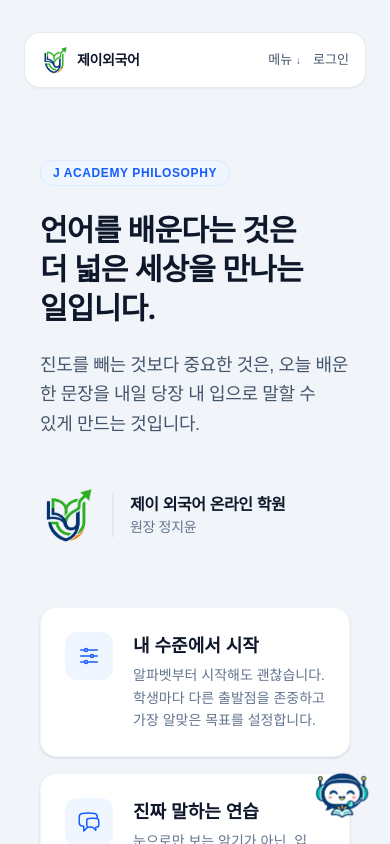
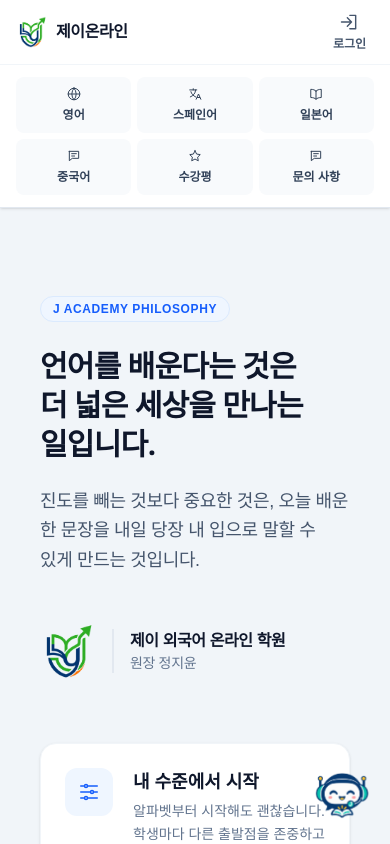
Before and after one commit to jeongjiyun777-ui/j-academy, a Next.js app in the folder frontend/: page / in a window 390 px wide. Shown: the top 844 px of the page. Built offline with nearby package versions, Linux system fonts and the light colour scheme.

Commit message:
Redesign responsive J Online header

```diff
--- a/frontend/app/(components)/header/Header.tsx
+++ b/frontend/app/(components)/header/Header.tsx
@@ -11,12 +11,42 @@ type LessonApplication = {
 };
 
 
+const subjects = [
+  { href: "/teacher_english", label: "영어", icon: "globe" },
+  { href: "/teacher_spanish", label: "스페인어", icon: "language" },
+  { href: "/teacher_japanese", label: "일본어", icon: "book" },
+  { href: "/teacher_chinese", label: "중국어", icon: "chat" },
+] as const;
+
+const paths = {
+  globe: "M2 12h20M12 2a10 10 0 1 0 0 20 10 10 0 0 0 0-20Zm0 0a15 15 0 0 1 0 20 15 15 0 0 1 0-20Z",
+  language: "M3 5h12M9 3v2m4 0c0 6-4 10-9 12m1-9c1 4 4 7 8 9m1 4 4-9 4 9m-6-3h4",
+  book: "M12 7c-2-2-5-3-9-3v14c4 0 7 1 9 3 2-2 5-3 9-3V4c-4 0-7 1-9 3Zm0 0v14",
+  chat: "M4 4h16v12H9l-5 4V4Zm4 4h8m-8 4h5",
+  star: "m12 3 2.8 5.7 6.2.9-4.5 4.4 1.1 6.2-5.6-3-5.6 3 1.1-6.2L3 9.6l6.2-.9L12 3Z",
+  list: "M5 4h14v16H5zM8 8h8m-8 4h8m-8 4h5",
+  user: "M4 21v-2a4 4 0 0 1 4-4h8a4 4 0 0 1 4 4v2M12 3a4 4 0 1 0 0 8 4 4 0 0 0 0-8Z",
+  login: "M10 7l5 5-5 5m5-5H3m10-8h7v16h-7",
+  chevron: "m6 9 6 6 6-6",
+};
+
+function HeaderIcon({ name, small = false }: { name: keyof typeof paths; small?: boolean }) {
+  return (
+    <svg aria-hidden="true" className={small ? "size-3.5 shrink-0" : "size-5 shrink-0"} viewBox="0 0 24 24" fill="none" stroke="currentColor" strokeWidth={1.7} strokeLinecap="round" strokeLinejoin="round">
+      <path d={paths[name]} />
+    </svg>
+  );
+}
+
+const navClass = "flex shrink-0 items-center gap-1.5 whitespace-nowrap rounded-md px-1 py-2 text-sm font-semibold text-slate-700 hover:text-blue-700";
+const accountClass = "block rounded-lg px-3 py-2 text-sm text-slate-700 hover:bg-blue-50 hover:text-blue-700";
+
 export default function Header() {
   const [isLoggedIn, setIsLoggedIn] = useState(false);
   const [userName, setUserName] = useState("");
   const [userRole, setUserRole] = useState("");
   const [applications, setApplications] = useState<LessonApplication[]>([]);
-  const [openMenu, setOpenMenu] = useState<"user" | "admin" | null>(null);
+  const [subjectsOpen, setSubjectsOpen] = useState(false);
 
   const canAccessLessons =
     isLoggedIn && userRole === "student";
@@ -211,174 +241,111 @@ export default function Header() {
     loadMyApplications();
   }, [canAccessLessons]);
 
+  const links = canAccessAdmin
+    ? [
+        { href: "/admin", label: "수강 신청 목록", icon: "list" },
+        { href: "/admin_inquiries", label: "문의 관리", icon: "chat" },
+        { href: "/member_list", label: "회원 목록", icon: "user" },
+      ] as const
+    : [
+        { href: "/reviews", label: "수강평", icon: "star" },
+        { href: "/inquiries", label: "문의 사항", icon: "chat" },
+      ] as const;
+
   return (
-    <header className="mx-auto flex h-14 sm:h-20 w-full max-w-7xl items-center justify-between px-4 sm:px-6 bg-white rounded-2xl shadow-xs border border-slate-200/80 my-2 sm:my-3">
-      <Link href="/" className="flex items-center gap-2 sm:gap-2.5 shrink-0">
-        <Image
-          src="/j-academy-logo-web.png"
-          alt="제이 외국어 온라인 학원 로고"
-          width={40}
-          height={40}
-          className="h-7 w-7 sm:h-8 sm:w-8 object-contain shrink-0"
-          priority
-        />
-        <span className="text-[14px] sm:text-lg font-bold tracking-tight text-slate-900 whitespace-nowrap">
-          <span className="sm:hidden">제이외국어</span>
-          <span className="hidden sm:inline">제이 외국어 온라인 학원</span>
-        </span>
-      </Link>
-      <nav className="flex shrink-0 items-center gap-3 sm:gap-6">
-        {userRole !== "manager" && (
-          <div className="group relative flex items-center">
-            <button
-              type="button"
-              onClick={() => setOpenMenu((current) => current === "user" ? null : "user")}
-              aria-expanded={openMenu === "user"}
-              className="relative flex items-center gap-1 py-3 text-[13px] font-medium text-slate-600 transition-colors duration-200 hover:text-blue-600 sm:gap-1.5 sm:text-[15px] after:absolute after:bottom-2 after:left-0 after:h-[2px] after:w-full after:origin-bottom-left after:scale-x-0 after:bg-blue-600 after:transition-transform after:duration-300 after:ease-out hover:after:scale-x-100"
+    <header className="relative z-50 -mx-6 -mt-6 mb-6 border-b border-slate-200 bg-white shadow-sm md:sticky md:top-0">
+      <div className="mx-auto flex min-h-16 max-w-[1440px] items-center justify-between gap-3 px-4 md:min-h-24 md:px-6 lg:gap-8 lg:px-10">
+        <Link href="/" className="flex shrink-0 items-center gap-2 font-bold tracking-tight text-slate-900 md:gap-3 md:text-xl">
+          <Image src="/j-academy-logo-web.png" alt="" width={40} height={40} className="size-8 object-contain md:size-10" priority />
+          제이온라인
+        </Link>
+
+        <nav aria-label="주 메뉴" className="hidden min-w-0 flex-1 items-center justify-center gap-3 md:flex lg:gap-8">
+          {!canAccessAdmin && (
+            <div
+              className="flex min-h-24 items-center"
+              onMouseEnter={() => setSubjectsOpen(true)}
+              onMouseLeave={(event) => {
+                if (!event.currentTarget.contains(document.activeElement)) setSubjectsOpen(false);
+              }}
+              onBlur={(event) => {
+                if (!event.currentTarget.contains(event.relatedTarget)) setSubjectsOpen(false);
+              }}
+              onKeyDown={(event) => {
+                if (event.key === "Escape" && subjectsOpen) {
+                  setSubjectsOpen(false);
+                  event.currentTarget.querySelector("button")?.focus();
+                }
+              }}
             >
-              {canAccessLessons ? (
-                <span className="flex max-w-[120px] items-center gap-1 sm:max-w-none">
-                  <span className="truncate">{userName}</span>
-                  <span className="shrink-0">회원님</span>
-                </span>
-              ) : (
-                "메뉴"
-              )}
-              <span
-                aria-hidden="true"
-                className="inline-block text-[10px] transition-transform duration-200 group-hover:rotate-180 group-focus-within:rotate-180 sm:text-xs"
+              <button
+                type="button"
+                aria-expanded={subjectsOpen}
+                aria-controls="desktop-subject-menu"
+                className={navClass}
+                onClick={() => setSubjectsOpen((open) => !open)}
               >
-                ↓
-              </span>
-            </button>
+                <HeaderIcon name="book" /> 과목·선생님 <HeaderIcon name="chevron" small />
+              </button>
+              <div id="desktop-subject-menu" hidden={!subjectsOpen} className="absolute inset-x-0 top-full border-y border-slate-200 bg-white px-6 py-4 shadow-md">
+                <div className="mx-auto grid max-w-2xl grid-cols-4 gap-3">
+                  {subjects.map(({ href, label, icon }) => (
+                    <Link key={href} href={href} onClick={() => setSubjectsOpen(false)} className="flex flex-col items-center gap-2 rounded-xl p-3 text-sm font-semibold text-slate-700 hover:bg-slate-50 hover:text-blue-700">
+                      <span className="grid size-11 place-items-center rounded-xl bg-blue-50 text-blue-700"><HeaderIcon name={icon} /></span>
+                      {label}
+                    </Link>
+                  ))}
+                </div>
+              </div>
+            </div>
+          )}
+          {links.map(({ href, label, icon }) => (
+            <Link key={href} href={href} className={navClass}><HeaderIcon name={icon} />{label}</Link>
+          ))}
+        </nav>
 
-            <div className={`${openMenu === "user" ? "visible translate-y-0 opacity-100" : "invisible translate-y-2 opacity-0"} absolute right-0 top-full z-50 min-w-52 rounded-xl border border-slate-100 bg-white py-2 shadow-xl transition-all md:invisible md:translate-y-2 md:opacity-0 md:group-hover:visible md:group-hover:translate-y-0 md:group-hover:opacity-100 md:group-focus-within:visible md:group-focus-within:translate-y-0 md:group-focus-within:opacity-100`}>
-              <div className="px-4 py-1.5 text-xs font-bold text-slate-400">
-                담당 선생님
-              </div>
-              <div className="grid grid-cols-2 gap-1 px-3 pb-2">
-                <Link href="/teacher_english" className="rounded bg-slate-50 py-1.5 text-center text-xs font-medium text-slate-600 hover:bg-blue-50 hover:text-blue-600">영어</Link>
-                <Link href="/teacher_spanish" className="rounded bg-slate-50 py-1.5 text-center text-xs font-medium text-slate-600 hover:bg-blue-50 hover:text-blue-600">스페인어</Link>
-                <Link href="/teacher_japanese" className="rounded bg-slate-50 py-1.5 text-center text-xs font-medium text-slate-600 hover:bg-blue-50 hover:text-blue-600">일본어</Link>
-                <Link href="/teacher_chinese" className="rounded bg-slate-50 py-1.5 text-center text-xs font-medium text-slate-600 hover:bg-blue-50 hover:text-blue-600">중국어</Link>
-              </div>
-
-              <div className="my-1 border-t border-slate-100" />
-              <Link href="/reviews" className="block px-4 py-2 text-center text-xs font-medium text-slate-600 transition-colors hover:bg-slate-50 hover:text-blue-600 sm:text-sm">수강평</Link>
-              <Link href="/inquiries" className="block px-4 py-2 text-center text-xs font-medium text-slate-600 transition-colors hover:bg-slate-50 hover:text-blue-600 sm:text-sm">문의 사항</Link>
-
+        {!isLoggedIn ? (
+          <Link href="/login" className="flex shrink-0 flex-col items-center gap-1 rounded-md p-2 text-xs font-semibold text-slate-600 hover:text-blue-700">
+            <HeaderIcon name="login" /> 로그인
+          </Link>
+        ) : (
+          <details className="group relative min-w-0">
+            <summary className="flex cursor-pointer list-none items-center gap-1.5 rounded-md py-2 text-sm font-semibold text-slate-700 hover:text-blue-700 [&::-webkit-details-marker]:hidden">
+              <HeaderIcon name="user" />
+              <span className="max-w-24 truncate lg:max-w-36">{userName}</span>
+              <span className="shrink-0">{canAccessAdmin ? "관리자님" : "회원님"}</span>
+              <HeaderIcon name="chevron" small />
+            </summary>
+            <div className="absolute right-0 top-full z-10 max-h-[65vh] w-56 overflow-y-auto rounded-xl border border-slate-200 bg-white p-2 shadow-lg">
               {canAccessLessons && (
                 <>
-                  <div className="my-1 border-t border-slate-100" />
-                  <div className="px-4 py-1.5 text-xs font-bold text-slate-400">
-                    {userName} 회원님
-                  </div>
-                  <Link href="/application" className="block px-4 py-2 text-center text-xs font-medium text-slate-600 transition-colors hover:bg-slate-50 hover:text-blue-600 sm:text-sm">
-                    수강 신청
-                  </Link>
-
-                  <div className="px-4 py-1.5 text-[11px] font-bold text-slate-400">
-                    내 강의
-                  </div>
-                  {applications.length > 0 ? (
-                    <div className="flex flex-col pb-1">
-                      {applications.map((application) => {
-                        const applicationKey = `${application.subject}-${application.class_name}`;
-
-                        if (application.status !== "승인완료") {
-                          return (
-                            <div
-                              key={applicationKey}
-                              className="block whitespace-nowrap bg-amber-50/50 px-4 py-2 text-center text-xs font-medium text-amber-600 sm:text-sm"
-                            >
-                              {application.subject} {application.class_name} (대기중)
-                            </div>
-                          );
-                        }
-
-                        const lesson =
-                          lessonLinkBySubjectAndClass[
-                            application.subject as keyof typeof lessonLinkBySubjectAndClass
-                          ]?.[
-                            application.class_name as "A반" | "B반" | "C반"
-                          ];
-
-                        if (!lesson) return null;
-
-                        return (
-                          <Link
-                            key={applicationKey}
-                            href={lesson.href}
-                            className="block whitespace-nowrap px-4 py-2 text-center text-xs font-medium text-slate-600 transition-colors hover:bg-slate-50 hover:text-blue-600 sm:text-sm"
-                          >
-                            {lesson.label} ({application.class_name})
-                          </Link>
-                        );
-                      })}
-                    </div>
-                  ) : (
-                    <div className="px-4 py-2 text-xs text-slate-400">
-                      신청한 강의가 없습니다.
-                    </div>
-                  )}
-
-                  <button
-                    type="button"
-                    onClick={handleLogout}
-                    className="block w-full whitespace-nowrap border-t border-slate-100 px-4 py-2 text-center text-xs font-medium text-slate-600 transition-colors hover:bg-slate-50 hover:text-blue-600 sm:text-sm"
-                  >
-                    로그아웃
-                  </button>
+                  <Link href="/application" className={accountClass}>수강 신청</Link>
+                  <p className="px-3 pt-2 text-xs font-semibold text-slate-500">내 강의</p>
+                  {applications.length === 0 && <p className="px-3 py-2 text-sm text-slate-600">신청한 강의가 없습니다.</p>}
+                  {applications.map((application) => {
+                    const key = `${application.subject}-${application.class_name}`;
+                    if (application.status !== "승인완료") {
+                      return <p key={key} className="rounded-lg bg-amber-50 px-3 py-2 text-sm text-amber-800">{application.subject} {application.class_name} (대기중)</p>;
+                    }
+                    const lesson = lessonLinkBySubjectAndClass[
+                      application.subject as keyof typeof lessonLinkBySubjectAndClass
+                    ]?.[application.class_name as "A반" | "B반" | "C반"];
+                    return lesson ? <Link key={key} href={lesson.href} className={accountClass}>{lesson.label} ({application.class_name})</Link> : null;
+                  })}
                 </>
               )}
+              <button type="button" onClick={handleLogout} className={`${accountClass} w-full text-left`}>로그아웃</button>
             </div>
-          </div>
+          </details>
         )}
+      </div>
 
-        {canAccessAdmin ? (
-          <div className="group relative flex items-center">
-            <button
-              type="button"
-              onClick={() => setOpenMenu((current) => current === "admin" ? null : "admin")}
-              aria-expanded={openMenu === "admin"}
-              className="relative flex max-w-[145px] items-center gap-1 py-3 text-[13px] font-medium text-slate-600 transition-colors duration-200 hover:text-blue-600 sm:max-w-none sm:gap-1.5 sm:text-[15px]"
-            >
-              <span className="truncate">{userName} 관리자님</span>
-              <span
-                aria-hidden="true"
-                className="inline-block text-[10px] transition-transform duration-200 group-hover:rotate-180 group-focus-within:rotate-180 sm:text-xs"
-              >
-                ↓
-              </span>
-            </button>
-
-            <div className={`${openMenu === "admin" ? "visible translate-y-0 opacity-100" : "invisible translate-y-2 opacity-0"} absolute right-0 top-full z-50 min-w-52 rounded-xl border border-slate-100 bg-white py-2 shadow-xl transition-all md:invisible md:translate-y-2 md:opacity-0 md:group-hover:visible md:group-hover:translate-y-0 md:group-hover:opacity-100 md:group-focus-within:visible md:group-focus-within:translate-y-0 md:group-focus-within:opacity-100`}>
-              <Link href="/admin" className="block px-4 py-2 text-center text-xs font-medium text-slate-600 transition-colors hover:bg-slate-50 hover:text-blue-600 sm:text-sm">
-                수강 신청 목록
-              </Link>
-              <Link href="/admin_inquiries" className="block px-4 py-2 text-center text-xs font-medium text-slate-600 transition-colors hover:bg-slate-50 hover:text-blue-600 sm:text-sm">
-                문의 사항 엑셀 다운로드
-              </Link>
-              <Link href="/member_list" className="block px-4 py-2 text-center text-xs font-medium text-slate-600 transition-colors hover:bg-slate-50 hover:text-blue-600 sm:text-sm">
-                회원 목록
-              </Link>
-              <button
-                type="button"
-                onClick={handleLogout}
-                className="block w-full whitespace-nowrap border-t border-slate-100 px-4 py-2 text-center text-xs font-medium text-slate-600 transition-colors hover:bg-slate-50 hover:text-blue-600 sm:text-sm"
-              >
-                로그아웃
-              </button>
-            </div>
-          </div>
-        ) : !isLoggedIn ? (
-          <Link
-            href="/login"
-            className="relative flex items-center py-3 text-[13px] font-medium text-slate-600 transition-colors duration-200 hover:text-blue-600 sm:text-[15px]"
-          >
-            로그인
+      <nav aria-label="모바일 주 메뉴" className="grid grid-cols-3 gap-1.5 border-t border-slate-100 px-4 py-3 sm:grid-cols-6 md:hidden">
+        {(canAccessAdmin ? links : [...subjects, ...links]).map(({ href, label, icon }) => (
+          <Link key={href} href={href} className="flex min-h-14 flex-col items-center justify-center gap-1.5 rounded-lg bg-slate-50 px-1.5 py-2 text-center text-xs font-semibold text-slate-700 hover:bg-blue-50 hover:text-blue-700">
+            <HeaderIcon name={icon} small />{label}
           </Link>
-        ) : null}
+        ))}
       </nav>
     </header>
   );
```
